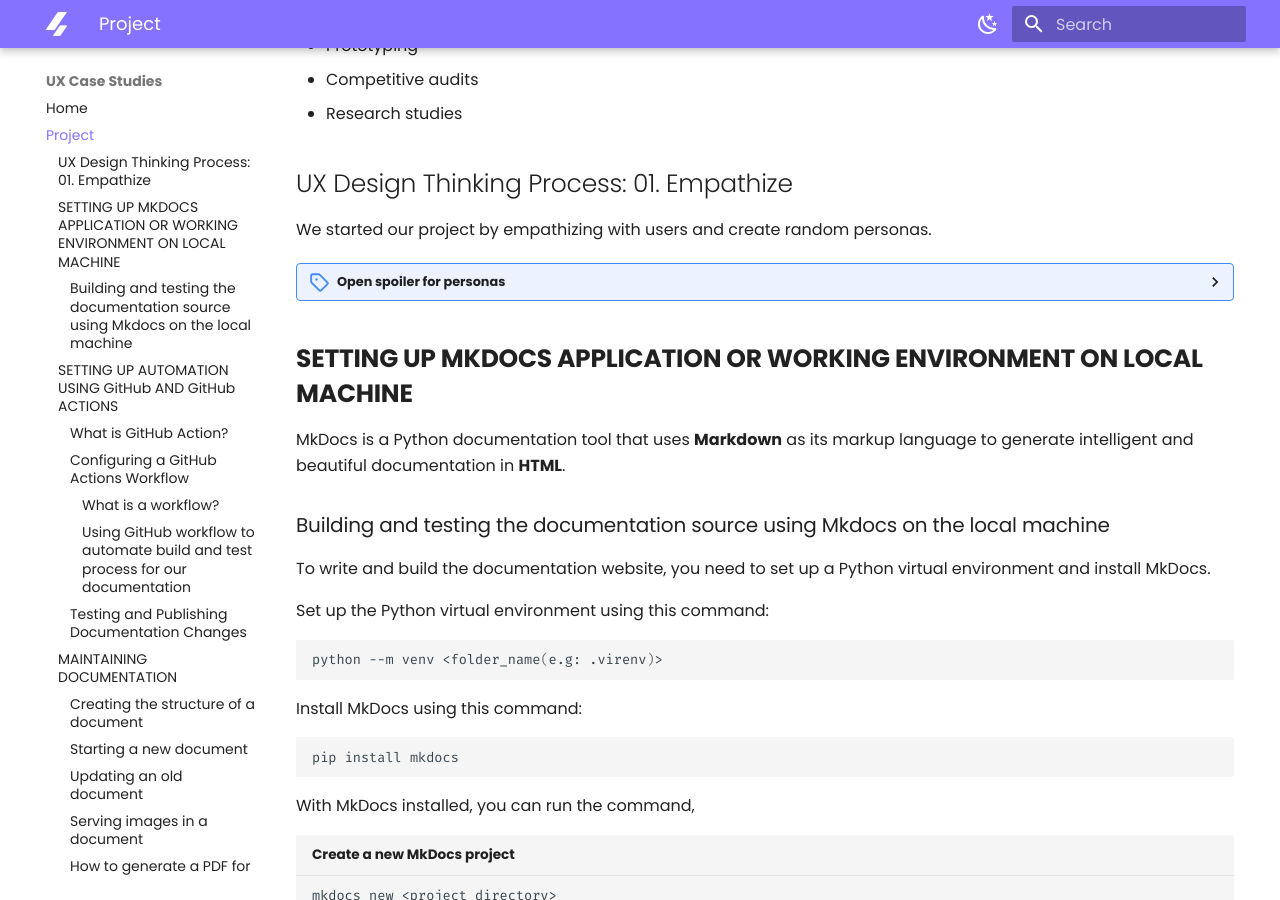
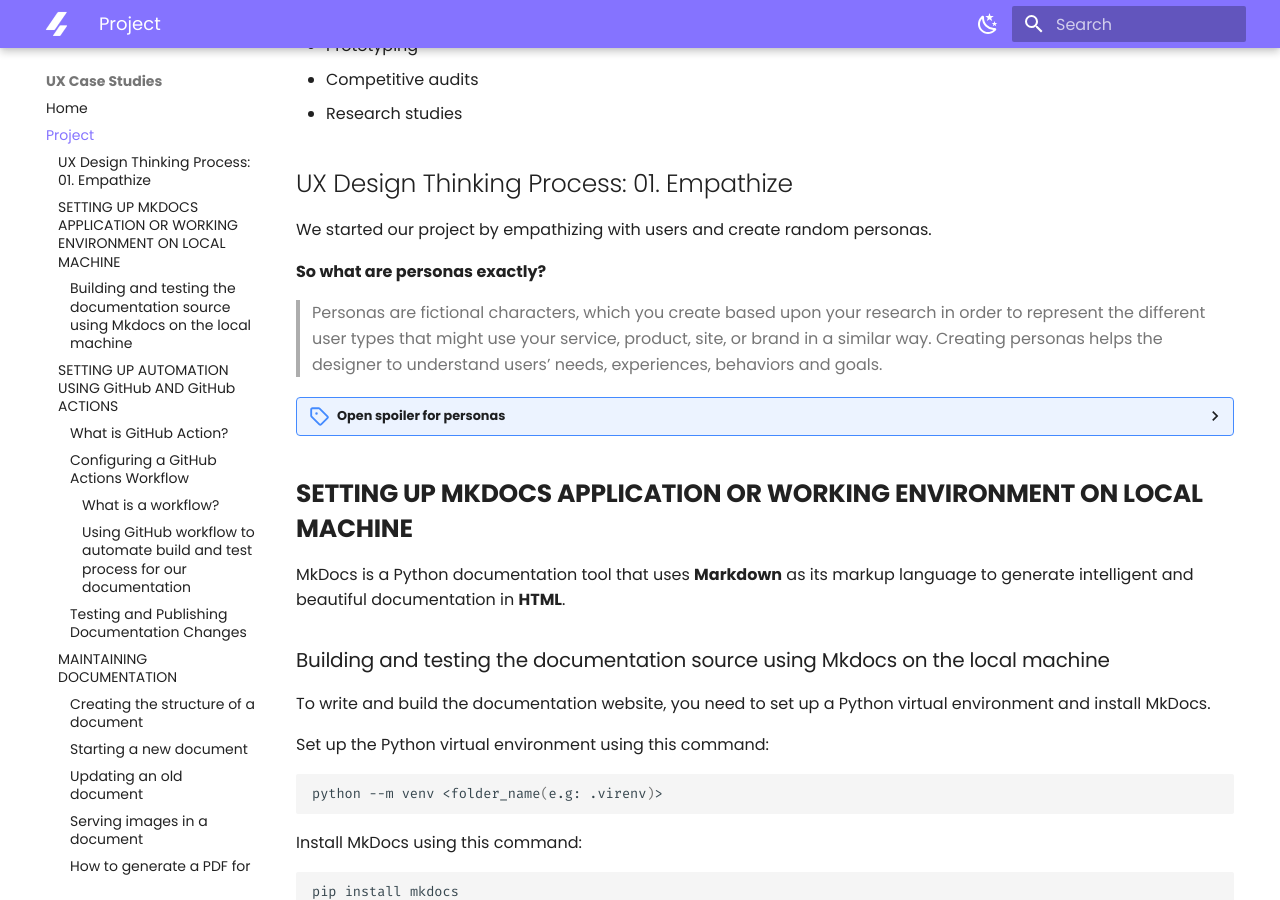
Before and after one commit to divstackio/docs-study, an MkDocs documentation site: the page built from docs/project.md, in a window 1280 px wide and 900 px high, scrolled down 423 px. Built offline with MkDocs 1.6.1 and Material for MkDocs 9.7.7, drawn with Linux system fonts in a browser that asks for light colours.

Commit message:
Update project.md

```diff
--- a/docs/project.md
+++ b/docs/project.md
@@ -21,6 +21,10 @@
 ## UX Design Thinking Process: 01. Empathize
 
 We started our project by empathizing with users and create random personas.
+
+**So what are personas exactly?**
+> Personas are fictional characters, which you create based upon your research in order to represent the different user types that might use your service, product, site, or brand in a similar way. Creating personas helps the designer to understand users’ needs, experiences, behaviors and goals.
+
 
 <details>
   <summary>Open spoiler for personas </summary>
```
